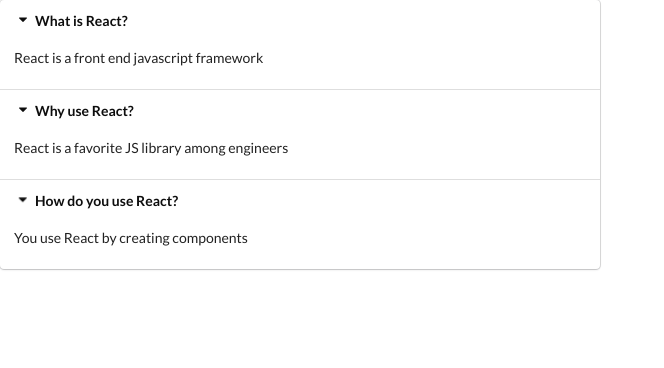
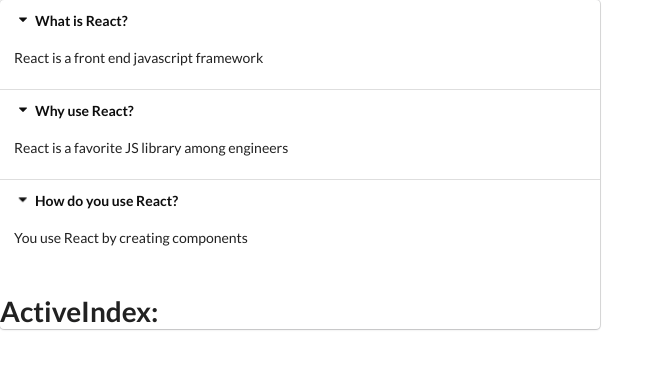
Before and after one commit to volkanb/react-development-widgets, a React (Create React App) app: page / in a window 1280 px wide. Shown: the top 368 px of the page, without its empty margins (0-664 px from the left). Built offline with nearby package versions, Linux system fonts and the light colour scheme.

Commit message:
Introduces useState hook

```diff
--- a/src/components/Accordion.js
+++ b/src/components/Accordion.js
@@ -1,8 +1,10 @@
-import React from 'react';
+import React, { useState } from 'react';
 
 const Accordion = ({ items }) => {
+	const [activeIndex, setActiveIndex] = useState(null);
+
 	const onTitleClick = (index) => {
-		console.log('Title clicked - ', index);
+		setActiveIndex(index);
 	};
 
 	const renderedItems = items.map((item, index) => {
@@ -22,7 +24,12 @@
 		);
 	});
 
-	return <div className='ui styled accordion'>{renderedItems}</div>;
+	return (
+		<div className='ui styled accordion'>
+			{renderedItems}
+			<h1>ActiveIndex: {activeIndex}</h1>
+		</div>
+	);
 };
 
 export default Accordion;
```
